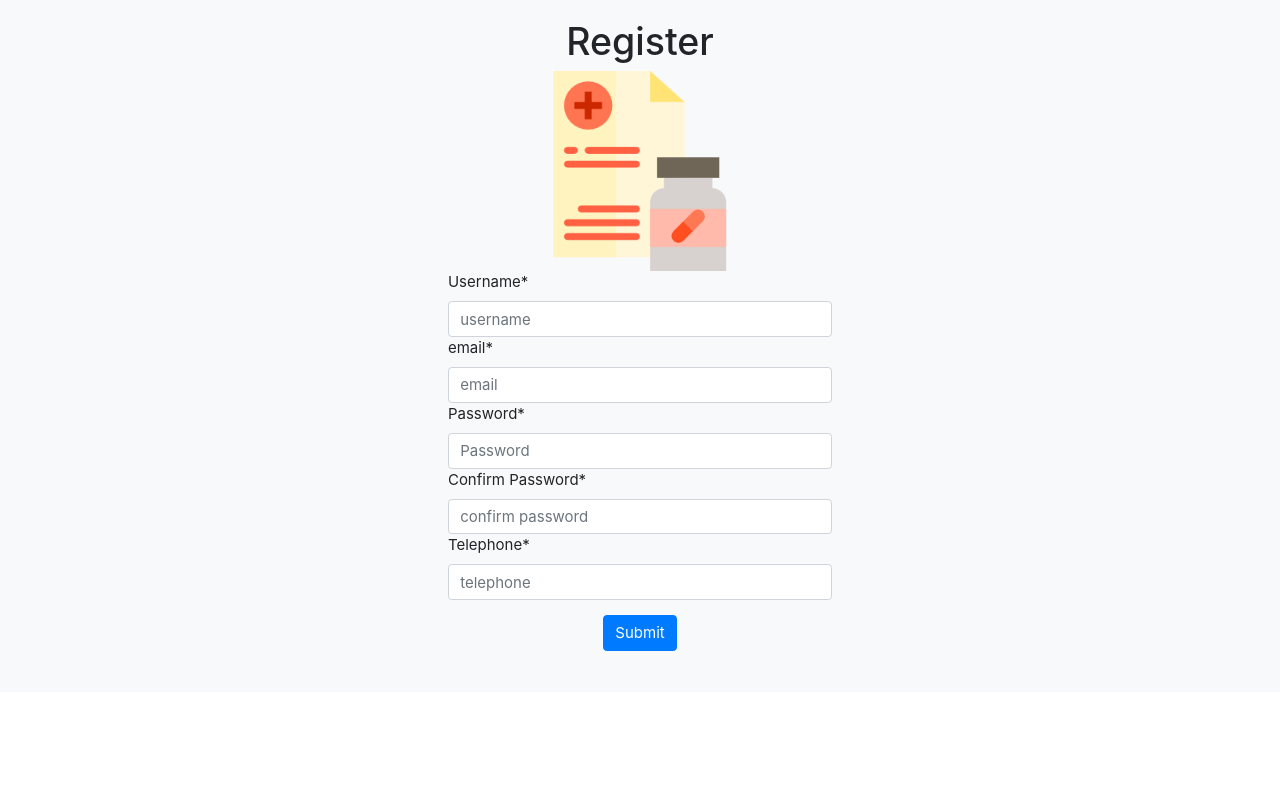
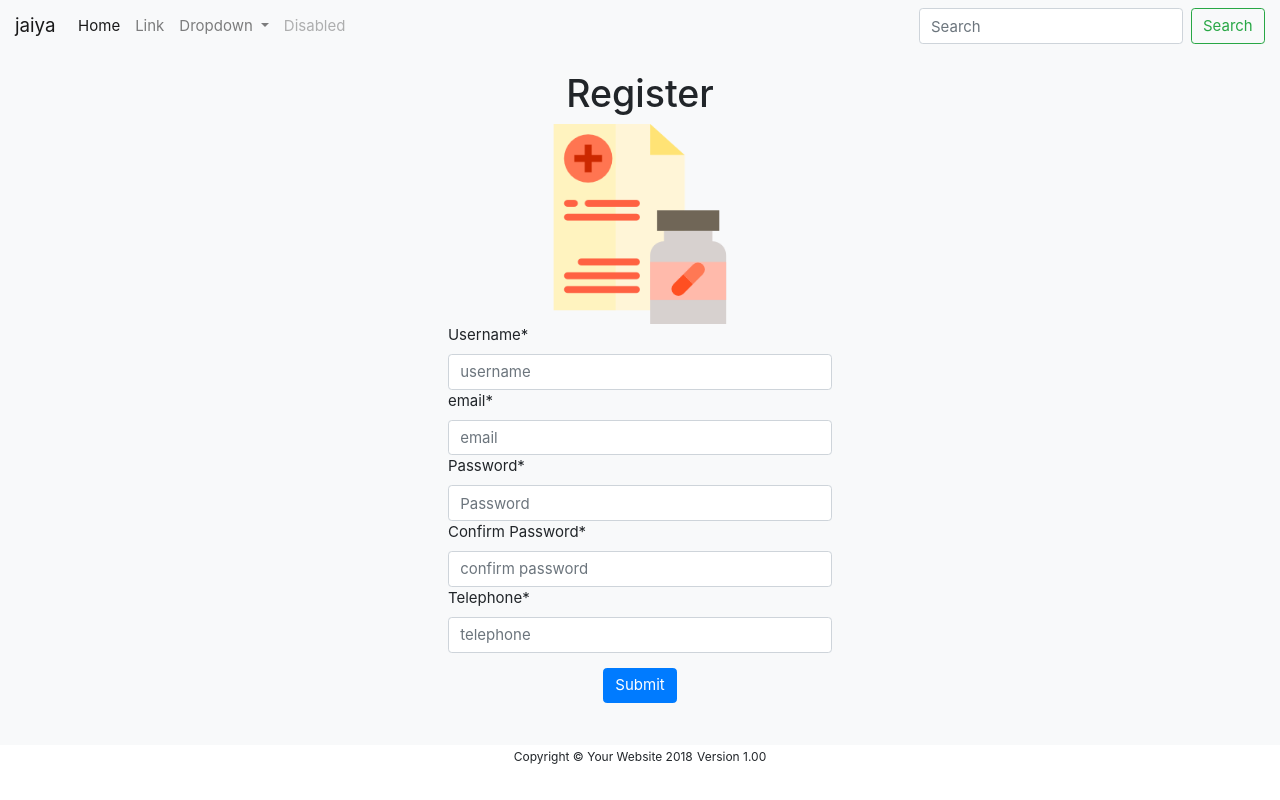
Before and after one commit to nattaphonBu/jaiyaci, a CodeIgniter app: page /Project/ in a window 1280 px wide. Run offline with CodeIgniter, Linux system fonts and the light colour scheme; some libraries are stand-ins or nearby versions.

Commit message:
สร้าง แถบ header และ footer

```diff
--- a/application/controllers/Welcome.php
+++ b/application/controllers/Welcome.php
@@ -20,6 +20,12 @@ class Welcome extends CI_Controller {
 	 */
 	public function index()
 	{
+
+		$this->load->view("layout/head");
+		$this->load->view("layout/header");
 		$this->load->view('register/register');
+		$this->load->view("layout/footer");
+		$this->load->view("layout/foot");
+
 	}
 }
--- /dev/null
+++ b/application/views/layout/footer.php
@@ -0,0 +1,7 @@
+<footer class="sticky-footer">
+      <div class="container">
+        <div class="text-center">
+          <small>Copyright © Your Website 2018</small> <small>Version 1.00</small>
+        </div>
+      </div>
+</footer>
--- /dev/null
+++ b/application/views/layout/head.php
@@ -0,0 +1,21 @@
+<!DOCTYPE html>
+<html lang="en">
+
+<head>
+    <meta charset="UTF-8">
+    <meta name="viewport" content="width=device-width, initial-scale=1.0">
+    <link rel="stylesheet" href="https://www.w3schools.com/w3css/4/w3.css">
+	<meta http-equiv="X-UA-Compatible" content="ie=edge">
+	<link href="<?=base_url("/public/vendor/bootstrap/css/bootstrap.min.css") ?>" rel="stylesheet">
+  <!-- Custom fonts for this template-->
+  <link href="<?=base_url("/public/vendor/font-awesome/css/font-awesome.min.css") ?>" rel="stylesheet" type="text/css">
+  <!-- Page level plugin CSS-->
+  <link href="<?=base_url("/public/vendor/datatables/dataTables.bootstrap4.css") ?>" rel="stylesheet">
+  <!-- Custom styles for this template-->
+  <link href="<?=base_url("/public/css/sb-admin.css") ?>" rel="stylesheet">
+    <link rel="stylesheet" href="https://stackpath.bootstrapcdn.com/bootstrap/4.1.3/css/bootstrap.min.css" integrity="sha384-MCw98/SFnGE8fJT3GXwEOngsV7Zt27NXFoaoApmYm81iuXoPkFOJwJ8ERdknLPMO" crossorigin="anonymous">
+    <script src="https://code.jquery.com/jquery-3.3.1.slim.min.js" integrity="sha384-q8i/X+965DzO0rT7abK41JStQIAqVgRVzpbzo5smXKp4YfRvH+8abtTE1Pi6jizo" crossorigin="anonymous"></script>
+<script src="https://cdnjs.cloudflare.com/ajax/libs/popper.js/1.14.3/umd/popper.min.js" integrity="sha384-ZMP7rVo3mIykV+2+9J3UJ46jBk0WLaUAdn689aCwoqbBJiSnjAK/l8WvCWPIPm49" crossorigin="anonymous"></script>
+<script src="https://stackpath.bootstrapcdn.com/bootstrap/4.1.3/js/bootstrap.min.js" integrity="sha384-ChfqqxuZUCnJSK3+MXmPNIyE6ZbWh2IMqE241rYiqJxyMiZ6OW/JmZQ5stwEULTy" crossorigin="anonymous"></script>
+    <title>Register Jaiya</title>
+</head>
--- /dev/null
+++ b/application/views/layout/header.php
@@ -0,0 +1,35 @@
+<nav class="navbar navbar-expand-lg navbar-light bg-light">
+  <a class="navbar-brand" href="#">jaiya</a>
+  <button class="navbar-toggler" type="button" data-toggle="collapse" data-target="#navbarSupportedContent" aria-controls="navbarSupportedContent" aria-expanded="false" aria-label="Toggle navigation">
+    <span class="navbar-toggler-icon"></span>
+  </button>
+
+  <div class="collapse navbar-collapse" id="navbarSupportedContent">
+    <ul class="navbar-nav mr-auto">
+      <li class="nav-item active">
+        <a class="nav-link" href="#">Home <span class="sr-only">(current)</span></a>
+      </li>
+      <li class="nav-item">
+        <a class="nav-link" href="#">Link</a>
+      </li>
+      <li class="nav-item dropdown">
+        <a class="nav-link dropdown-toggle" href="#" id="navbarDropdown" role="button" data-toggle="dropdown" aria-haspopup="true" aria-expanded="false">
+          Dropdown
+        </a>
+        <div class="dropdown-menu" aria-labelledby="navbarDropdown">
+          <a class="dropdown-item" href="#">Action</a>
+          <a class="dropdown-item" href="#">Another action</a>
+          <div class="dropdown-divider"></div>
+          <a class="dropdown-item" href="#">Something else here</a>
+        </div>
+      </li>
+      <li class="nav-item">
+        <a class="nav-link disabled" href="#">Disabled</a>
+      </li>
+    </ul>
+    <form class="form-inline my-2 my-lg-0">
+      <input class="form-control mr-sm-2" type="search" placeholder="Search" aria-label="Search">
+      <button class="btn btn-outline-success my-2 my-sm-0" type="submit">Search</button>
+    </form>
+  </div>
+</nav>
--- a/application/views/register/register.php
+++ b/application/views/register/register.php
@@ -1,23 +1,6 @@
 <!DOCTYPE html>
 <html lang="en">
-<head>
-    <meta charset="UTF-8">
-    <meta name="viewport" content="width=device-width, initial-scale=1.0">
-    <link rel="stylesheet" href="https://www.w3schools.com/w3css/4/w3.css">
-	<meta http-equiv="X-UA-Compatible" content="ie=edge">
-	<link href="<?=base_url("/public/vendor/bootstrap/css/bootstrap.min.css") ?>" rel="stylesheet">
-  <!-- Custom fonts for this template-->
-  <link href="<?=base_url("/public/vendor/font-awesome/css/font-awesome.min.css") ?>" rel="stylesheet" type="text/css">
-  <!-- Page level plugin CSS-->
-  <link href="<?=base_url("/public/vendor/datatables/dataTables.bootstrap4.css") ?>" rel="stylesheet">
-  <!-- Custom styles for this template-->
-  <link href="<?=base_url("/public/css/sb-admin.css") ?>" rel="stylesheet">
-    <link rel="stylesheet" href="https://stackpath.bootstrapcdn.com/bootstrap/4.1.3/css/bootstrap.min.css" integrity="sha384-MCw98/SFnGE8fJT3GXwEOngsV7Zt27NXFoaoApmYm81iuXoPkFOJwJ8ERdknLPMO" crossorigin="anonymous">
-    <script src="https://code.jquery.com/jquery-3.3.1.slim.min.js" integrity="sha384-q8i/X+965DzO0rT7abK41JStQIAqVgRVzpbzo5smXKp4YfRvH+8abtTE1Pi6jizo" crossorigin="anonymous"></script>
-<script src="https://cdnjs.cloudflare.com/ajax/libs/popper.js/1.14.3/umd/popper.min.js" integrity="sha384-ZMP7rVo3mIykV+2+9J3UJ46jBk0WLaUAdn689aCwoqbBJiSnjAK/l8WvCWPIPm49" crossorigin="anonymous"></script>
-<script src="https://stackpath.bootstrapcdn.com/bootstrap/4.1.3/js/bootstrap.min.js" integrity="sha384-ChfqqxuZUCnJSK3+MXmPNIyE6ZbWh2IMqE241rYiqJxyMiZ6OW/JmZQ5stwEULTy" crossorigin="anonymous"></script>
-    <title>Register Jaiya</title>
-</head>
+
 <body>
 
     <form id="insert">
```
Also changed, not shown: application/views/layout/foot.php (added).
